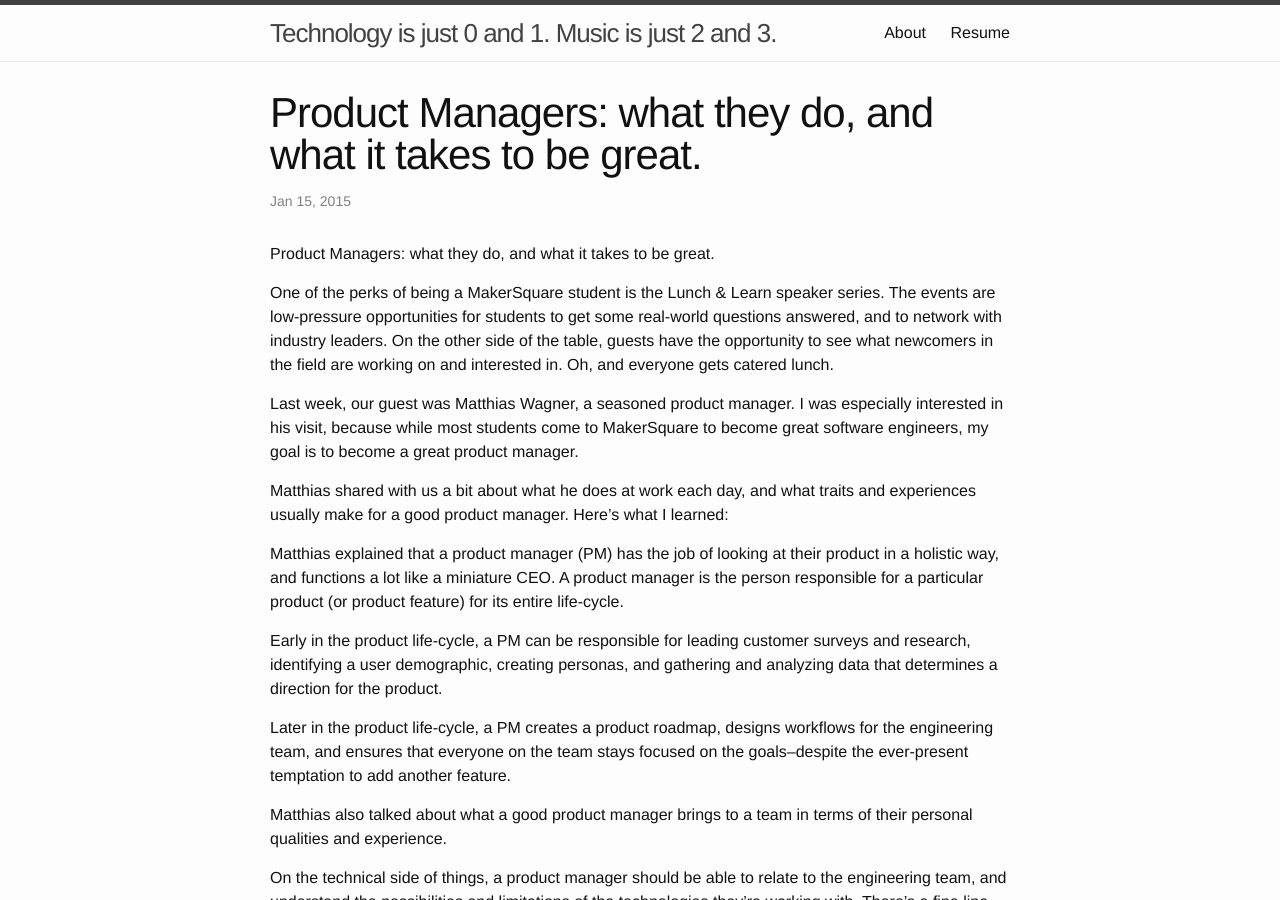
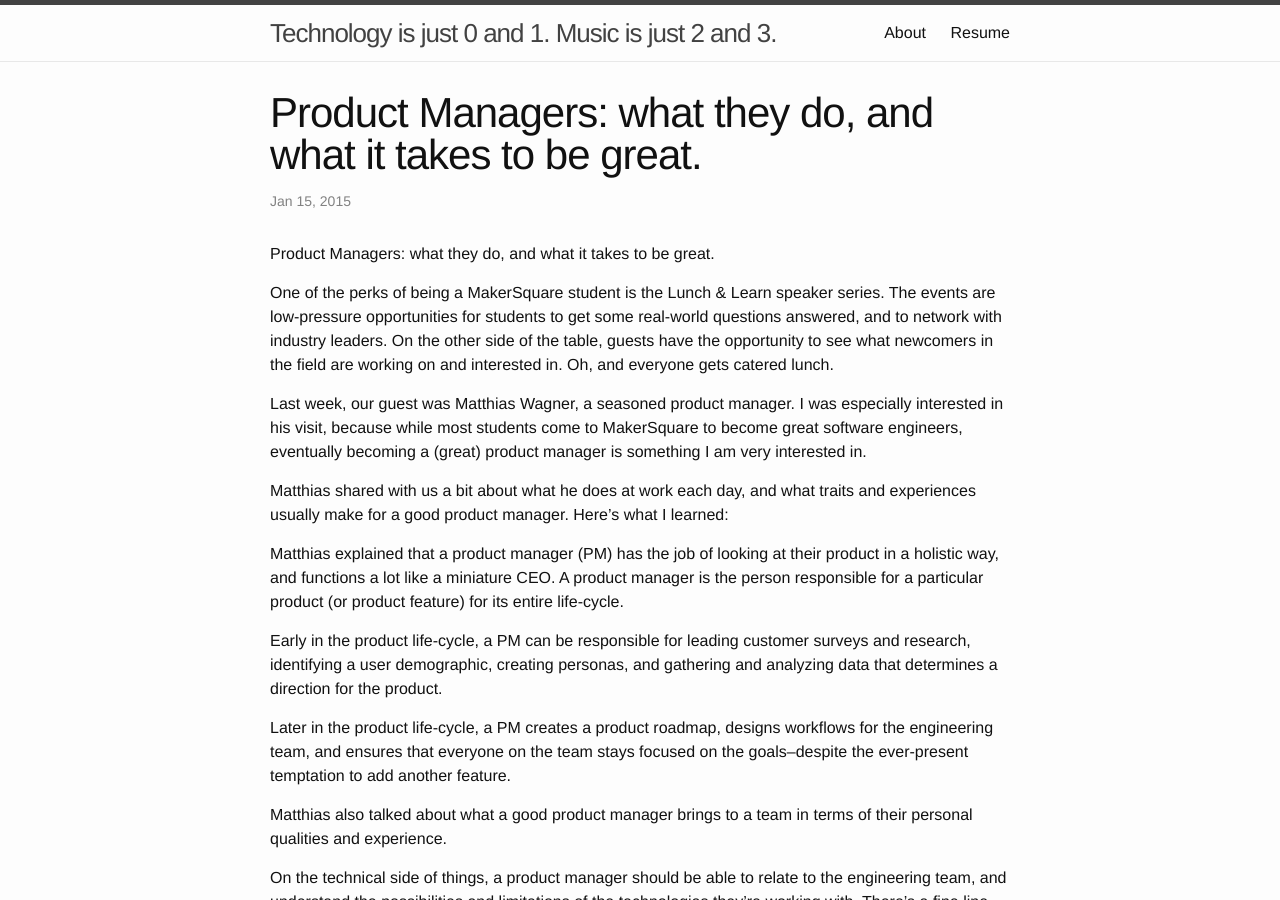
Before and after one commit to kennyczadzeck/kennyczadzeck.github.io, a Jekyll site: the page built from _posts/2015-01-15-product-managers-what-they-do-and-what-it-takes-to-be-great.markdown, in a window 1280 px wide and 900 px high. Built offline with Jekyll 4.4.1, drawn with Linux system fonts in a browser that asks for light colours.

Commit message:
edited typo in PM blog for MKS site. Pushing up now...

```diff
--- a/_posts/2015-01-15-product-managers-what-they-do-and-what-it-takes-to-be-great.markdown
+++ b/_posts/2015-01-15-product-managers-what-they-do-and-what-it-takes-to-be-great.markdown
@@ -9,7 +9,7 @@ Product Managers: what they do, and what it takes to be great.
 
 One of the perks of being a MakerSquare student is the Lunch & Learn speaker series. The events are low-pressure opportunities for students to get some real-world questions answered, and to network with industry leaders. On the other side of the table, guests have the opportunity to see what newcomers in the field are working on and interested in. Oh, and everyone gets catered lunch.
 
-Last week, our guest was Matthias Wagner, a seasoned product manager. I was especially interested in his visit, because while most students come to MakerSquare to become great software engineers, my goal is to become a great product manager.
+Last week, our guest was Matthias Wagner, a seasoned product manager. I was especially interested in his visit, because while most students come to MakerSquare to become great software engineers, eventually becoming a (great) product manager is something I am very interested in.
 
 Matthias shared with us a bit about what he does at work each day, and what traits and experiences usually make for a good product manager. Here’s what I learned:
 
```
